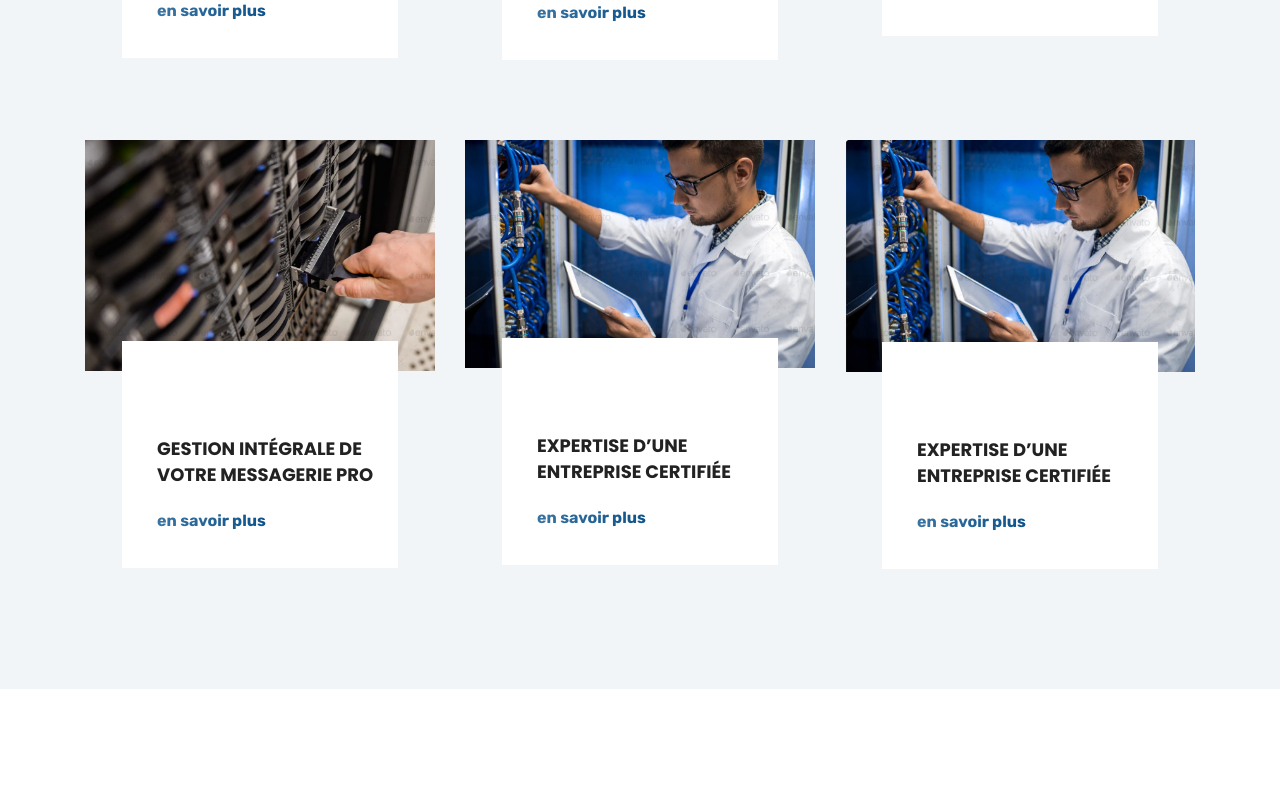
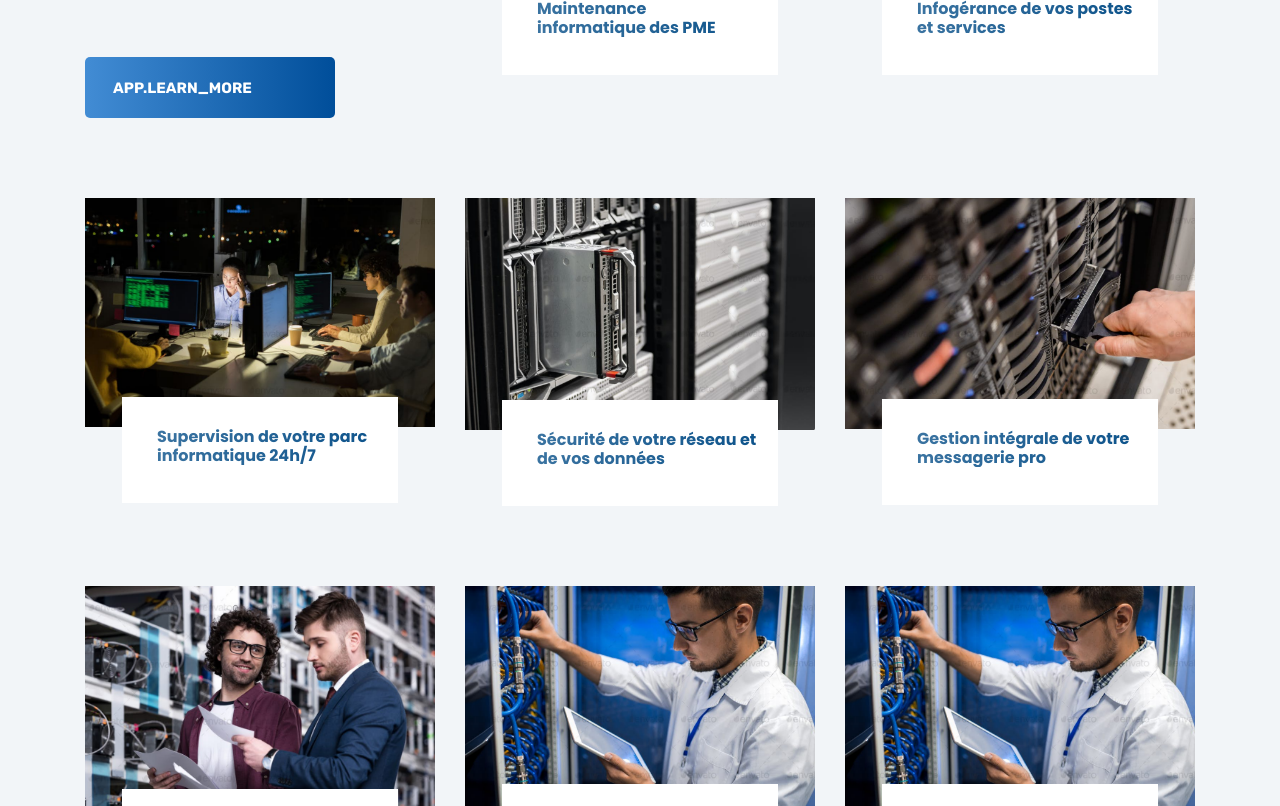
Before and after one commit to Moccine/3Dtech, a Symfony app: template app/symfony/templates/home/index.html.twig in a window 1280 px wide. Shown: the part 2101-2907 px from the top of the page. Run offline with Twig, Linux system fonts and the light colour scheme; the template is opened without the code that fills it, so the values that code supplies are empty; some libraries are stand-ins or nearby versions; some web fonts are replaced.

Commit message:
home page desgn

```diff
--- a/app/symfony/templates/common/blog_part.html.twig
+++ b/app/symfony/templates/common/blog_part.html.twig
@@ -23,7 +23,7 @@
                         </div>
                         <div class="col-lg-5 col-md-5 order-1 order-md-2">
                             <div class="blog-thumb">
-                                <img src="{{ asset('assets/images/blog-1.jpg') }}" alt="">
+                                <img src="{{ asset('assets/images/maintenance-informatique-entreprise-pack-2.jpg') }}" alt="">
                             </div>
                         </div>
                     </div>
@@ -44,7 +44,7 @@
                         </div>
                         <div class="col-lg-5 col-md-5 order-1 order-md-2">
                             <div class="blog-thumb">
-                                <img src="assets/images/blog-2.jpg" alt="">
+                                <img src="{{ asset('assets/images/idtechidf-securite-informatique-2-450x316.jpg') }}" alt="">
                             </div>
                         </div>
                     </div>
--- /dev/null
+++ b/app/symfony/templates/common/common_portfolio.html.twig
@@ -0,0 +1,22 @@
+{% if imageRef is not defined %}
+  {%  set  imageRef = 'assets/images/services-1.png' %}
+{% endif %}
+{% if link is not defined %}
+  {%  set  link = 'computer_maintance' %}
+{% endif %}
+{% if title is not defined %}
+  {%  set  title = 'computer_maintance' %}
+{% endif %}
+
+<div class="col-lg-4 col-md-6 col-sm-9">
+  <div class="services-item mt-80">
+    <div class="services-thumb">
+      <img src="{{ asset(imageRef) }}" alt="">
+    </div>
+    <div class="services-item-content">
+      <a href="{{ path(link) }}">
+        <h6>{{ title }}</h6>
+      </a>
+    </div>
+  </div>
+</div>
--- a/app/symfony/templates/common/services_part.html.twig
+++ b/app/symfony/templates/common/services_part.html.twig
@@ -1,112 +1,66 @@
 <section class="services-area">
     <div class="container">
         <div class="row justify-content-center">
-      <div class="col-lg-4">
+          <div class="col-lg-4 col-md-6 col-sm-9">
             <div class="services-content mt-95">
               <span>3DTECH</span>
               <h3 class="title">Nos services</h3>
               <p>
                 LA PERFORMANCE DE VOTRE INFORMATIQUE D’ENTREPRISE AU COEUR DE NOTRE MISSION</p>
-            <p>Mettre en place, maintenir, gérer et optimiser votre infrastructure informatique afin que celle-ci soit 100% disponible pour le travail de vos collaborateurs au quotidien. </p>
-          <a class="main-btn" href="#">View more <i class="flaticon-right-arrow"></i></a>
+              <a class="main-btn" href="#">{{ 'app.learn_more'|trans }} <i class="flaticon-right-arrow"></i></a>
             </div>
           </div>
-      <div class="col-lg-4 col-md-6 col-sm-9">
-        <div class="services-item mt-80">
-          <div class="services-thumb">
-            <img src="{{ asset('assets/images/services-1.png') }}" alt="">
-          </div>
-          <div class="services-item-content">
-            <i class="flaticon-delivery"></i>
-            <h6 class="title">MAINTENANCE </br>INFORMATIQUE </br>DES PME</h6>
-            <a href="{{ path('computer_maintance') }}">en savoir plus </a>
-          </div>
-        </div>
-      </div>
-      <div class="col-lg-4 col-md-6 col-sm-9">
-        <div class="services-item mt-80">
-          <div class="services-thumb">
-            <img src="assets/images/services-2.png" alt="">
-          </div>
-          <div class="services-item-content">
-            <i class="flaticon-atm"></i>
-            <h6 class="title">INFOGÉRANCE  DE VOS<br> POSTES  ET SERVEURS</h6>
-            <a href="{{ path('computer_park_supervision') }}">en savoir plus</a>
-          </div>
-        </div>
-      </div>
-      <div class="col-lg-4 col-md-6 col-sm-9">
-        <div class="services-item mt-80">
-          <div class="services-thumb">
-            <img src="assets/images/services-3.png" alt="">
-          </div>
-          <div class="services-item-content">
-            <i class="flaticon-protection"></i>
-            <h5 class="title">SUPERVISION DE VOTRE <br>PARC INFORMATIQUE 24/7</h5>
-            <a href="#">en savoir plus </a>
-          </div>
-        </div>
-      </div>
-      <div class="col-lg-4 col-md-6 col-sm-9">
-        <div class="services-item mt-80">
-          <div class="services-thumb">
-            <img src="assets/images/services-4.png" alt="">
-          </div>
-          <div class="services-item-content">
-            <i class="flaticon-plus"></i>
-            <h5 class="title">SÉCURITÉ DE VOTRE <br>RÉSEAU ET DE VOS DONNÉES</h5>
-            <a href="#">en savoir plus </a>
-          </div>
-        </div>
-      </div>
-      <div class="col-lg-4 col-md-6 col-sm-9">
-        <div class="services-item mt-80">
-          <div class="services-thumb">
-            <img src="assets/images/services-5.png" alt="">
-          </div>
-          <div class="services-item-content">
-            <i class="flaticon-dial-pad"></i>
-            <h5 class="title">OPTIMISATION DE VOTRE <br>INFRASTRUCTURE IT</h5>
-            <a href="#">en savoir plus </a>
-          </div>
-        </div>
-      </div>
-      <div class="col-lg-4 col-md-6 col-sm-9">
-        <div class="services-item mt-80">
-          <div class="services-thumb">
-            <img src="assets/images/services-6.png" alt="">
-          </div>
-          <div class="services-item-content">
-            <i class="flaticon-envelope"></i>
-            <h5 class="title">GESTION INTÉGRALE DE<br> VOTRE MESSAGERIE PRO</h5>
-            <a href="#">en savoir plus </a>
-          </div>
-        </div>
-      </div>
-      <div class="col-lg-4 col-md-6 col-sm-9">
-        <div class="services-item mt-80">
-          <div class="services-thumb">
-            <img src="assets/images/services-7.png" alt="">
-          </div>
-          <div class="services-item-content">
-            <i class="flaticon-graphs"></i>
-            <h5 class="title">EXPERTISE D’UNE <br>ENTREPRISE CERTIFIÉE</h5>
-            <a href="#">en savoir plus </a>
-          </div>
-        </div>
-      </div>
-      <div class="col-lg-4 col-md-6 col-sm-9">
-        <div class="services-item mt-80">
-          <div class="services-thumb">
-            <img src="assets/images/services-8.png" alt="">
-          </div>
-          <div class="services-item-content">
-            <i class="flaticon-star"></i>
-            <h5 class="title">EXPERTISE D’UNE <br>ENTREPRISE CERTIFIÉE</h5>
-            <a href="#">en savoir plus </a>
-          </div>
-        </div>
-      </div>
+
+          {% include 'common/common_portfolio.html.twig'  with
+                {
+                    title : 'Maintenance informatique des PME',
+                    imageRef : 'assets/images/services-1.png',
+                    link: 'computer_maintance'
+                } %}
+            {% include 'common/common_portfolio.html.twig'  with
+                {
+                    title : 'Infogérance de vos postes et services',
+                    imageRef : 'assets/images/services-2.png',
+                    link: 'computer_park_supervision'
+                } %}
+            {% include 'common/common_portfolio.html.twig'  with
+                {
+                    title : 'Supervision de votre parc informatique 24h/7',
+                    imageRef : 'assets/images/services-3.png',
+                    link: 'computer_park_supervision'
+                } %}
+            {% include 'common/common_portfolio.html.twig'  with
+                {
+                    title : 'Sécurité de votre réseau et de vos données',
+                    imageRef : 'assets/images/services-4.png',
+                    link: 'computer_park_supervision'
+                } %}
+            {% include 'common/common_portfolio.html.twig'  with
+                {
+                    title : 'Gestion intégrale de votre messagerie pro',
+                    imageRef : 'assets/images/services-6.png',
+                    link: 'computer_park_supervision'
+                } %}
+            {% include 'common/common_portfolio.html.twig'  with
+                {
+                    title : 'Optimisation de votre infrastructure it',
+                    imageRef : 'assets/images/services-5.png',
+                    link: 'computer_park_supervision'
+                } %}
+
+          {% include 'common/common_portfolio.html.twig'  with
+                {
+                    title : 'Expertise d\'une entreprise certifiée',
+                    imageRef : 'assets/images/services-7.png',
+                    link: 'computer_park_supervision'
+                } %}
+
+            {% include 'common/common_portfolio.html.twig'  with
+                {
+                    title : 'Expertise d\'une entreprise certifiée',
+                    imageRef : 'assets/images/services-7.png',
+                    link: 'computer_park_supervision'
+                } %}
         </div>
     </div>
 </section>
--- a/app/symfony/templates/common/why_choose_part.html.twig
+++ b/app/symfony/templates/common/why_choose_part.html.twig
@@ -21,7 +21,7 @@
             </div>
           </div>
           <ul>
-            <li><a class="main-btn" href="#">View more <i class="flaticon-right-arrow"></i></a></li>
+            <li><a class="main-btn" href="#">{{ 'app.learn_more'|trans }}<i class="flaticon-right-arrow"></i></a></li>
             <li><a href="#"><i class="flaticon-layers"></i> more features </a></li>
           </ul>
         </div>
--- a/app/symfony/templates/home/index.html.twig
+++ b/app/symfony/templates/home/index.html.twig
@@ -1,9 +1,12 @@
 {% extends 'base.html.twig' %}
 {% block body %}
+  <div class="home-page">
   <!--====== BANNER PART START ======-->
   {% include 'common/banner_part_start.html.twig' %}
   <!--====== BANNER PART ENDS ======-->
-
+  <!--====== BLOG PART START ======-->
+  {% include 'common/blog_part.html.twig' %}
+  <!--====== BLOG PART ENDS ======-->
   <!--====== SERVICES PART START ======-->
   {% include 'common/services_part.html.twig' %}
   <!--====== SERVICES PART ENDS ======-->
@@ -32,11 +35,10 @@
   {% include 'common/team_part.html.twig' %}
   <!--====== TEAM PART ENDS ======-->
 
-  <!--====== BLOG PART START ======-->
-  {% include 'common/blog_part.html.twig' %}
-  <!--====== BLOG PART ENDS ======-->
+
 
   <!--====== SUBSCRIBE PART START ======-->
   {% include 'common/subcribe_part.html.twig' %}
   <!--====== SUBSCRIBE PART ENDS ======-->
+  </div>
 {% endblock %}
--- a/app/symfony/templates/maintenance_park/index.html.twig
+++ b/app/symfony/templates/maintenance_park/index.html.twig
@@ -12,7 +12,7 @@
             <h3 class="title">PACK MAINTENANCE INFORMATIQUE PME</h3>
             <nav aria-label="breadcrumb">
               <ol class="breadcrumb">
-                <li class="breadcrumb-item"><a href="index.html">Les 6 services inclus dans votre pack maintenance informatique
+                <li class="breadcrumb-item"><a href="{{ path('computer_maintance') }}">Les 6 services inclus dans votre pack maintenance informatique
                   </a></li>
                 <li class="breadcrumb-item active" aria-current="page">en profiter</li>
               </ol>
```
Also changed, not shown: app/integration/sass/custom.scss (+45 -11 lines). Lines whose indentation alone changed are shown as unchanged.
